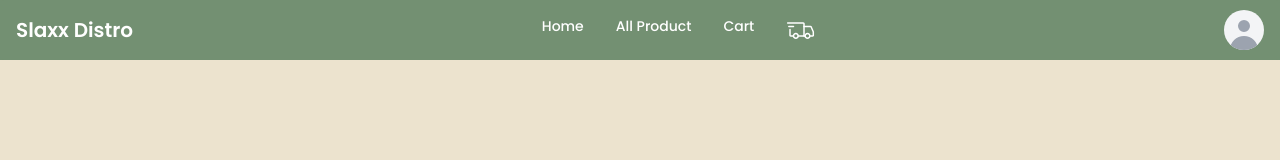
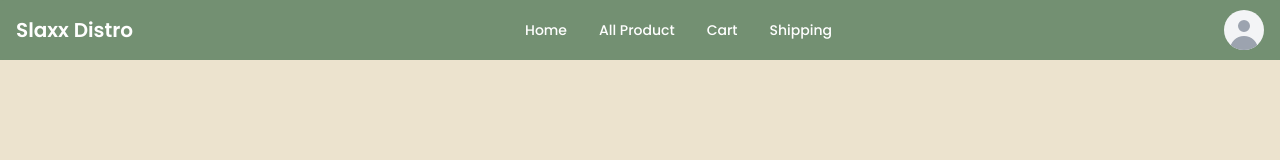
Before and after one commit to rapii03/SlaxxDistro, a React (Vite) app: page / in a window 1280 px wide. Shown: the top 160 px of the page. Built offline with nearby package versions, Linux system fonts and the light colour scheme.

Commit message:
shipp menu

```diff
--- a/src/Components/user/Navbar.jsx
+++ b/src/Components/user/Navbar.jsx
@@ -59,57 +59,11 @@ const Navbar2 = () => {
           </Navbar.Link>
           <Navbar.Link
             className={`md:text-white text-white md:hover:text-secondary hover:text-srBlack hover:bg-secondary ${
-              location.pathname === "/home" ? "font-bold" : ""
+              location.pathname === "/shipping" ? "font-bold" : ""
             }`}
-            href="#"
+            href="/shipping"
           >
-            <svg
-              width="29"
-              height="29"
-              viewBox="0 0 29 29"
-              fill="none"
-              xmlns="http://www.w3.org/2000/svg"
-            >
-              <g clipPath="url(#clip0_45_1883)">
-                <path
-                  d="M9.83333 22.2345C10.4522 22.2345 11.0457 21.9887 11.4832 21.5511C11.9208 21.1135 12.1667 20.52 12.1667 19.9012C12.1667 19.2824 11.9208 18.6889 11.4832 18.2513C11.0457 17.8137 10.4522 17.5679 9.83333 17.5679C9.21449 17.5679 8.621 17.8137 8.18342 18.2513C7.74583 18.6889 7.5 19.2824 7.5 19.9012C7.5 20.52 7.74583 21.1135 8.18342 21.5511C8.621 21.9887 9.21449 22.2345 9.83333 22.2345ZM21.5 22.2345C22.1188 22.2345 22.7123 21.9887 23.1499 21.5511C23.5875 21.1135 23.8333 20.52 23.8333 19.9012C23.8333 19.2824 23.5875 18.6889 23.1499 18.2513C22.7123 17.8137 22.1188 17.5679 21.5 17.5679C20.8812 17.5679 20.2877 17.8137 19.8501 18.2513C19.4125 18.6889 19.1667 19.2824 19.1667 19.9012C19.1667 20.52 19.4125 21.1135 19.8501 21.5511C20.2877 21.9887 20.8812 22.2345 21.5 22.2345Z"
-                  stroke="white"
-                  strokeWidth="1.5"
-                  strokeMiterlimit="1.5"
-                  strokeLinecap="round"
-                  strokeLinejoin="round"
-                />
-                <path
-                  d="M12.2251 19.9012H18.0001V7.76787C18.0001 7.58222 17.9263 7.40417 17.7951 7.2729C17.6638 7.14162 17.4857 7.06787 17.3001 7.06787H1.66675M7.09175 19.9012H4.70008C4.60816 19.9012 4.51713 19.8831 4.4322 19.8479C4.34728 19.8127 4.27011 19.7612 4.20511 19.6962C4.14011 19.6312 4.08854 19.554 4.05337 19.4691C4.01819 19.3842 4.00008 19.2931 4.00008 19.2012V13.4845"
-                  stroke="white"
-                  strokeWidth="1.5"
-                  strokeLinecap="round"
-                />
-                <path
-                  d="M2.8335 10.5679H7.50016"
-                  stroke="white"
-                  strokeWidth="1.5"
-                  strokeLinecap="round"
-                  strokeLinejoin="round"
-                />
-                <path
-                  d="M18 10.5679H24.545C24.6803 10.5679 24.8127 10.6072 24.9262 10.6809C25.0396 10.7546 25.1293 10.8596 25.1843 10.9832L27.2727 15.6825C27.3125 15.7718 27.3331 15.8683 27.3333 15.966V19.2012C27.3333 19.2931 27.3152 19.3842 27.28 19.4691C27.2449 19.554 27.1933 19.6312 27.1283 19.6962C27.0633 19.7612 26.9861 19.8127 26.9012 19.8479C26.8163 19.8831 26.7253 19.9012 26.6333 19.9012H24.4167M18 19.9012H19.1667"
-                  stroke="white"
-                  strokeWidth="1.5"
-                  strokeLinecap="round"
-                />
-              </g>
-              <defs>
-                <clipPath id="clip0_45_1883">
-                  <rect
-                    width="28"
-                    height="28"
-                    fill="white"
-                    transform="translate(0.5 0.0678711)"
-                  />
-                </clipPath>
-              </defs>
-            </svg>
+            Shipping
           </Navbar.Link>
         </Navbar.Collapse>
       </Navbar>
--- a/src/main.jsx
+++ b/src/main.jsx
@@ -20,6 +20,7 @@ import EditProduct from './pages/dashboard/product/edit-product'
 import DetailOrder from './pages/dashboard/order/detail-order'
 import AddUser from './pages/dashboard/user/add-user'
 import EditUser from './pages/dashboard/user/edit-user'
+import Shipping from './pages/user/shipping.jsx'
 
 const router = createBrowserRouter([
   {
@@ -37,6 +38,10 @@ const router = createBrowserRouter([
   {
     path: "/cart",
     element: <Cart />
+  },
+  {
+    path: "/shipping",
+    element: <Shipping />
   },
   {
     path: "/profile",
--- /dev/null
+++ b/src/pages/user/shipping.jsx
@@ -0,0 +1,66 @@
+/* eslint-disable no-unused-vars */
+import React, { useState, useEffect } from "react";
+import Navbar2 from "../../Components/user/Navbar";
+
+const shippData = [
+  {
+    products: [{ name: "celana" }, { name: "baju" }, { name: "kaos" }],
+    devId: 2222,
+    qty: 12,
+    date: "12-04-2023",
+    pay: 200000,
+    status: "Delivery",
+  },
+  {
+    products: [{ name: "topi" }, { name: "sepatu" }, { name: "kaos kaki" }],
+    devId: 123,
+    qty: 7,
+    date: "20-04-2023",
+    pay: 150000,
+    status: "Success",
+  },
+];
+
+const Shipping = () => {
+  return (
+    <div className="bg-[#FBFBFB]">
+      <Navbar2 />
+      <div className="cart container  mx-auto pt-[90px]">
+        <div className="head p-2 lg:p-0">
+          <div className="heading text-[18px]  pb-5 font-semibold">My Cart</div>
+          <div className="heading h-[2px] rounded bg-gray-300"></div>
+        </div>
+        <div className="qt lg:pt-5 lg:pb-5">Order Process</div>
+        {/* cart */}
+        <div className="wrap-card flex flex-col gap-3">
+          {shippData.map((item) => (
+            <div key={item} className="card flex justify-between p-4 rounded-lg bg-[#ECE3CE] max-w-[735px]">
+              <div className="left ">
+                <div className="products text-[16px] font-semibold">
+                {item.products.map((product, index) => (
+                  <div key={index} className="">{product.name}</div>
+                ))}
+                </div>
+                <div className="wrap text-[16px] mt-2">
+                  <div className="dev">Delivery ID : {item.devId}</div>
+                  <div className="TOT">Total Quantity : {item.qty}</div>
+                </div>
+              </div>
+              <div className="right flex flex-col justify-between text-end ">
+                <div className="tgl">{item.date}</div>
+                <div className="wr items-end flex flex-col gap-1">
+                  <div className="to">Total Payment : Rp. {item.pay}</div>
+                  <div className={`text-[16px] flex justify-center rounded-[20px] bg-white p-1 w-[130px] font-semibold px-2 ${item.status === 'Success' ? 'text-[#739072] ' : 'text-red-500'}`}>
+                  {item.status}
+                </div>
+                </div>
+              </div>
+            </div>
+          ))}
+        </div>
+      </div>
+    </div>
+  );
+};
+
+export default Shipping;
```
